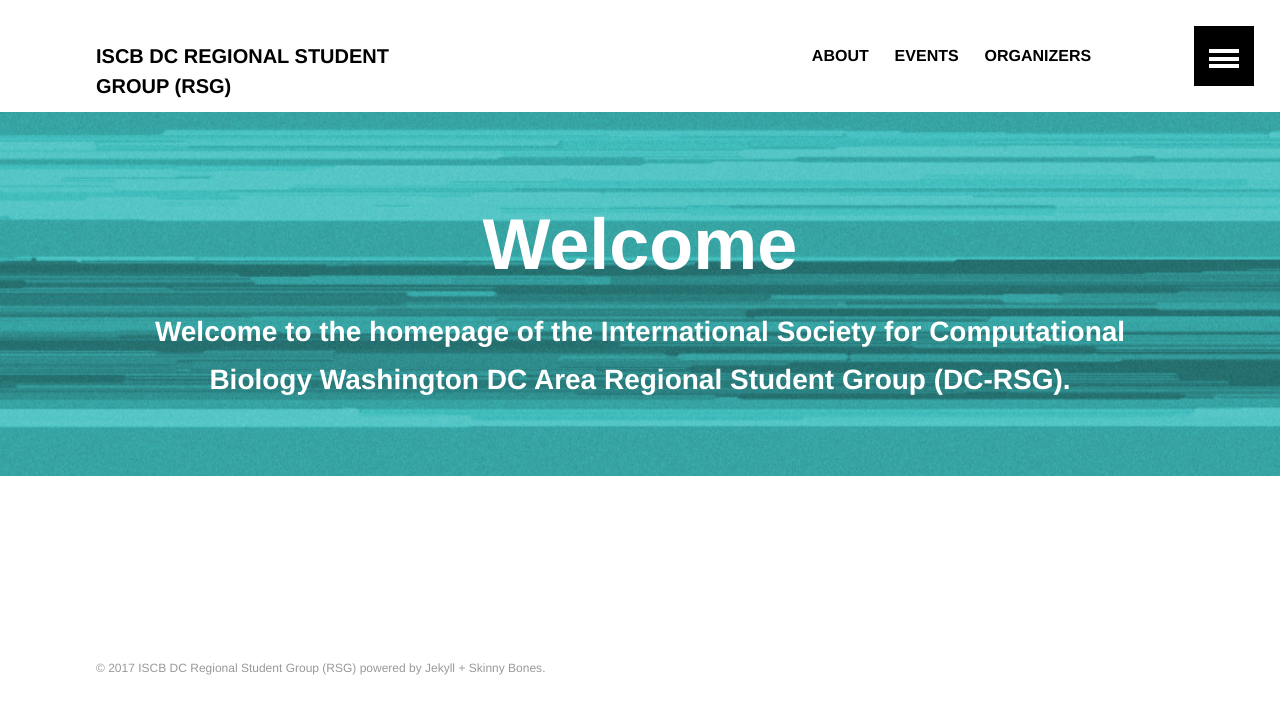
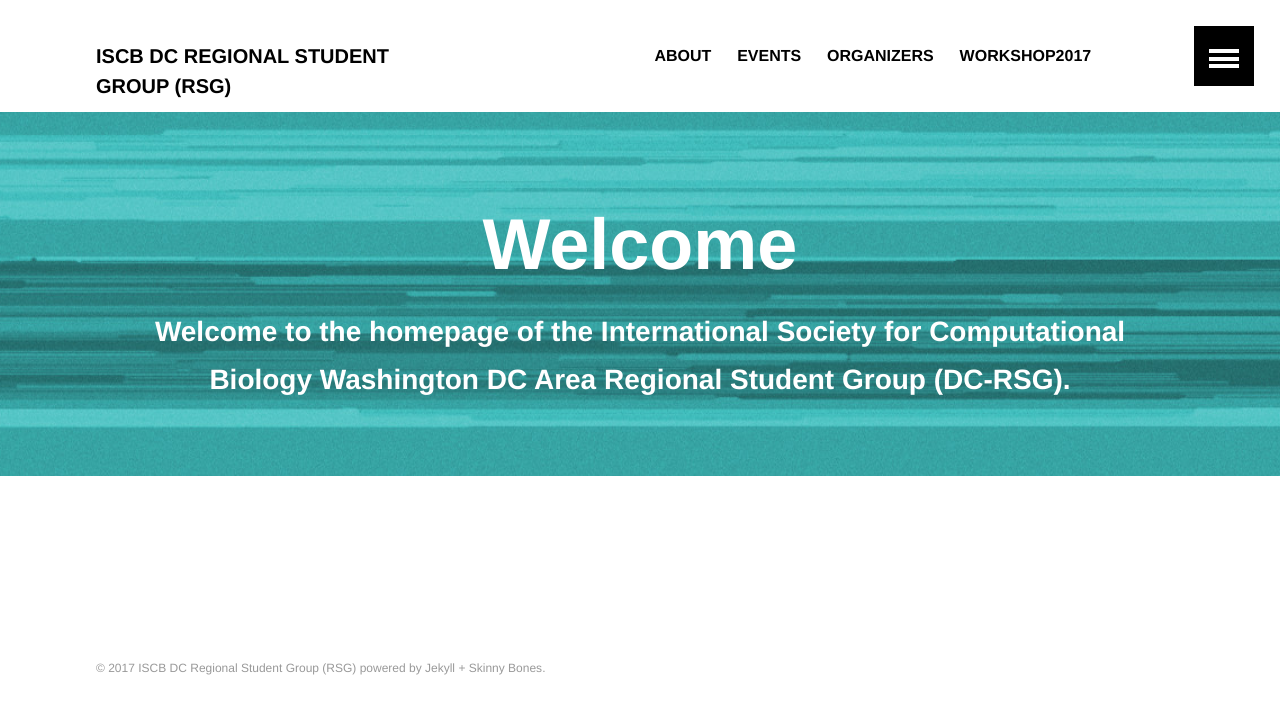
Before and after one commit to iscb-dc-rsg/iscb-dc-rsg.github.io, a Jekyll site: the page built from index.md, in a window 1280 px wide. Shown: the top 714 px of the page. Built offline with Jekyll 4.4.1, drawn with Linux system fonts in a browser that asks for light colours.

Commit message:
Update navigation.yml

```diff
--- a/_data/navigation.yml
+++ b/_data/navigation.yml
@@ -9,3 +9,6 @@
 - title: Organizers
   url: /organizers/
   excerpt: "DC-RSG Organizers"
+- title: Workshop2017
+  url: /Workshop2017/
+  excerpt: "Workshop 2017"
```
